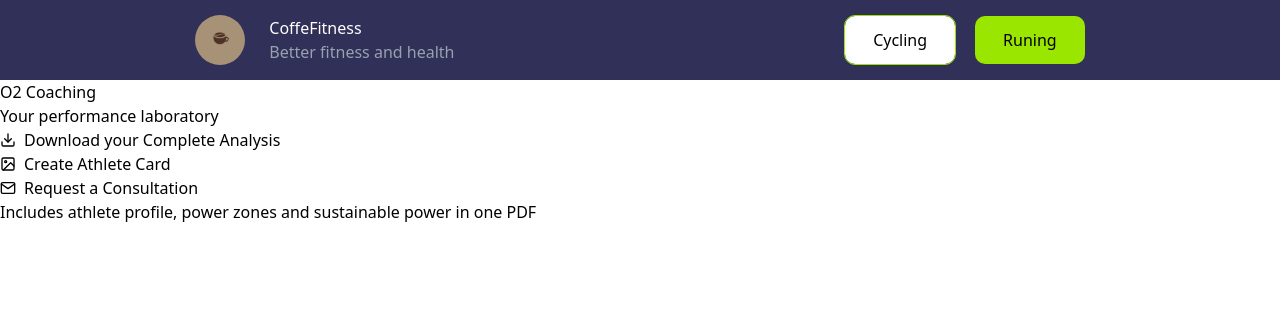
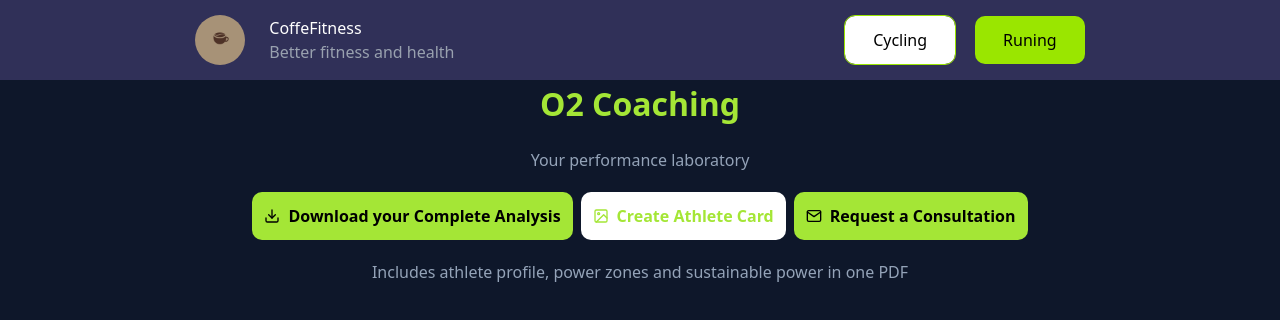
Before and after one commit to Daniel160407/Coffee-Squad, a React (Vite) app: page /cycling in a window 1280 px wide. Shown: the top 320 px of the page. Built offline with nearby package versions, Linux system fonts and the light colour scheme.

Commit message:
style: add page header styles

```diff
--- a/src/components/layout/PageHeader.jsx
+++ b/src/components/layout/PageHeader.jsx
@@ -9,21 +9,25 @@ const PageHeader = () => {
     useState(false);
 
   return (
-    <div>
-      <h1>O2 Coaching</h1>
-      <p>Your performance laboratory</p>
-      <div>
+    <div className="flex flex-col items-center w-full gap-5">
+      <h1 className="text-[#a4e636] text-[2rem] font-bold">O2 Coaching</h1>
+      <p className="text-[#94a3b8] text-[1rem] font-medium">
+        Your performance laboratory
+      </p>
+      <div className="flex gap-2">
         <Button
           icon={FiDownload}
           type="btn"
           title={"Download your Complete Analysis"}
           onClick={() => setOpenDownloadPdfLayout(!openDownloadPdfLayout)}
+          style="text-black bg-[#a4e636] rounded-[10px] p-3 font-semibold cursor-pointer"
         />
         <Button
           icon={FiImage}
           type="btn"
           title={"Create Athlete Card"}
           onClick={() => setOpenCardCreationLayout(!openCardCreationLayout)}
+          style="text-[#a4e636] bg-[#ffffff] rounded-[10px] p-3 font-semibold cursor-pointer"
         />
         <Button
           icon={FiMail}
@@ -32,9 +36,10 @@ const PageHeader = () => {
           onClick={() =>
             setOpenConsultationRequestLayout(!openConsultationRequestLayout)
           }
+          style="text-black bg-[#a4e636] rounded-[10px] p-3 font-semibold cursor-pointer"
         />
       </div>
-      <p>
+      <p className="text-[#94a3b8]">
         Includes athlete profile, power zones and sustainable power in one PDF
       </p>
     </div>
--- a/src/index.css
+++ b/src/index.css
@@ -1 +1,5 @@
 @import "tailwindcss";
+
+body {
+    background-color: #0e172a;
+}
--- a/src/pages/Cycling.jsx
+++ b/src/pages/Cycling.jsx
@@ -2,50 +2,13 @@ import { useState } from "react";
 import Button from "../components/uiComponents/Button";
 import { FiDownload, FiImage, FiMail } from "react-icons/fi";
 import Header from "../components/Header/header";
-
-
+import PageHeader from "../components/layout/PageHeader";
 
 const Cycling = () => {
-  const [openDownloadPdfLayout, setOpenDownloadPdfLayout] = useState(false);
-  const [openCardCreationLayout, setOpenCardCreationLayout] = useState(false);
-  const [openConsultationRequestLayout, setOpenConsultationRequestLayout] =
-    useState(false);
-
   return (
     <>
-      <Header/>
-      <div>
-        <div>
-          <h1>O2 Coaching</h1>
-          <p>Your performance laboratory</p>
-          <div>
-            <Button
-              icon={FiDownload}
-              type="btn"
-              title={"Download your Complete Analysis"}
-              onClick={() => setOpenDownloadPdfLayout(!openDownloadPdfLayout)}
-            />
-            <Button
-              icon={FiImage}
-              type="btn"
-              title={"Create Athlete Card"}
-              onClick={() => setOpenCardCreationLayout(!openCardCreationLayout)}
-            />
-            <Button
-              icon={FiMail}
-              type="btn"
-              title={"Request a Consultation"}
-              onClick={() =>
-                setOpenConsultationRequestLayout(!openConsultationRequestLayout)
-              }
-            />
-          </div>
-          <p>
-            Includes athlete profile, power zones and sustainable power in one
-            PDF
-          </p>
-        </div>
-      </div>
+      <Header />
+      <PageHeader />
     </>
   );
 };
--- a/src/pages/Running.jsx
+++ b/src/pages/Running.jsx
@@ -1,4 +1,5 @@
 import Header from "../components/Header/header";
+import PageHeader from "../components/layout/PageHeader";
 
 const Running = () => {
   return (
```
